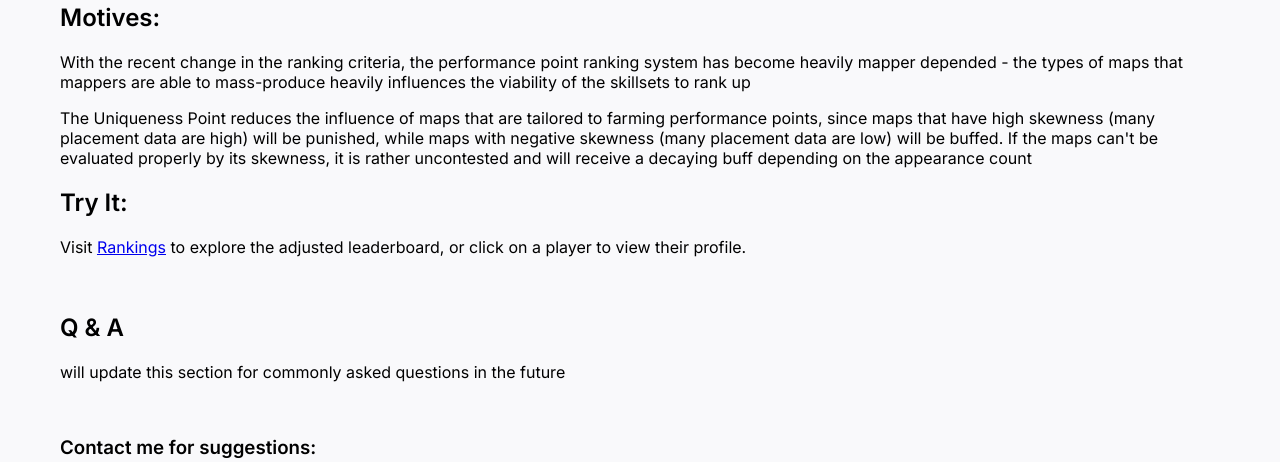
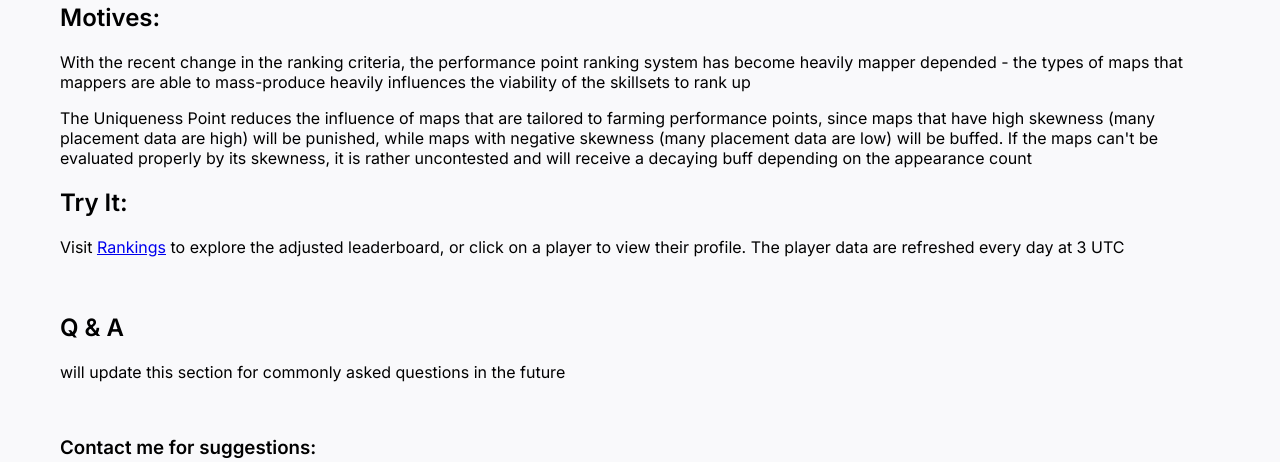
Before and after one commit to dongdongben/Osu-Uniqueness-Point-System, a Flask app: page / in a window 1280 px wide. Shown: the part 1330-1792 px from the top of the page. Run offline with Flask 3, Linux system fonts and the light colour scheme; parts of the project's set-up code (start-up, migrations or seed data) failed here and were passed over; some libraries are stand-ins or nearby versions.

Commit message:
Initial commit

```diff
--- a/backend/templates/home.html
+++ b/backend/templates/home.html
@@ -132,6 +132,7 @@ it is rather uncontested and will receive a decaying buff depending on the appea
 <h2>Try It:</h2>
 <p>
 Visit <a href="/ranking">Rankings</a> to explore the adjusted leaderboard, or click on a player to view their profile.
+The player data are refreshed every day at 3 UTC
 </p>
 
 <br>
```
